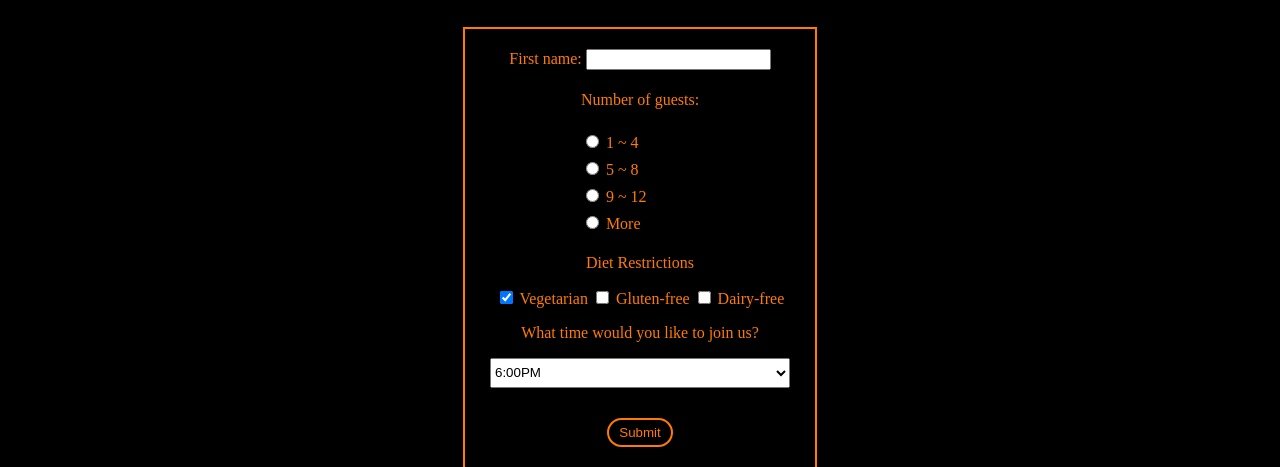
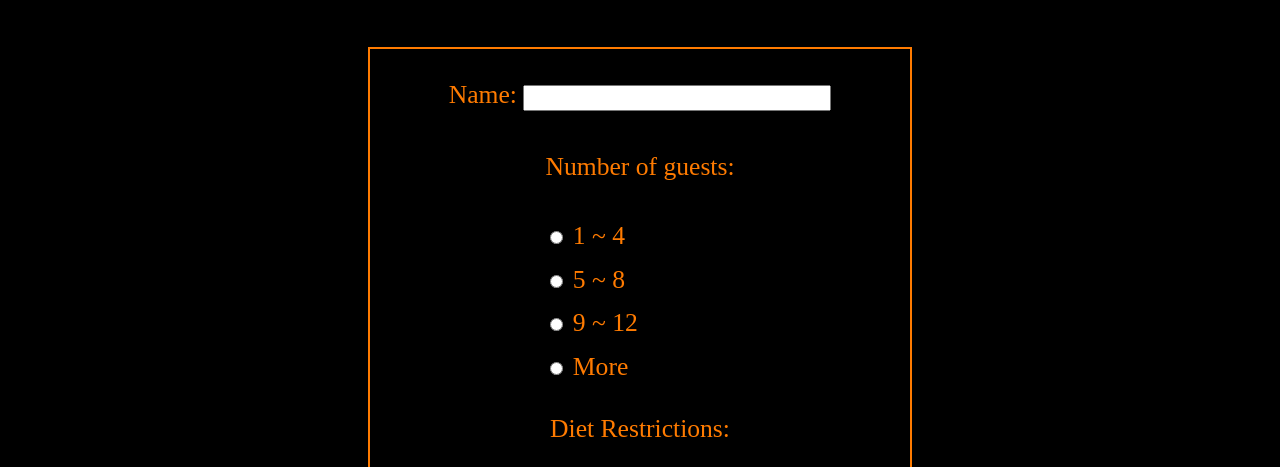
Before and after one commit to jason4431/Brochure-Project, a plain HTML site: page about.html in a window 1280 px wide. Shown: the part 497-964 px from the top of the page. Drawn offline with nearby package versions, Linux system fonts and the light colour scheme; files that its build step writes are made by us from their sources.

Commit message:
adjusted form reservation

```diff
--- a/about.html
+++ b/about.html
@@ -37,7 +37,7 @@
             <div class="about-form">
                 <div class="name">
                     <form name="myForm" action="/action_page.php" method="get">
-                        First name: <input type="text" name="fname">
+                        Name: <input type="text" name="fname">
                 </div>
                 <div class="about-radio">
                     <p>Number of guests:</p>
@@ -47,7 +47,7 @@
                         <input type="radio" name="occasion" value="other"> More <br>
                 </div><!--End of about-radio-->
                 <div class="about-checkbox">
-                    <p>Diet Restrictions</p>
+                    <p>Diet Restrictions:</p>
                     <input type="checkbox" checked="checked">
                     <label class="container">Vegetarian
                     <span class="checkmark"></span>
--- a/scss/_reservation.scss
+++ b/scss/_reservation.scss
@@ -1,17 +1,27 @@
 // Reservation Styles
 
+
 .about-form {
+    padding: 0 20px;
+    font-size: 1.2em;
     border: solid 2px $text-color;
     width: 350px;
-    margin: 30px auto 0;
+    margin: 50px auto 0;
     display: flex;
     flex-direction: column;
     align-items: center;
 }
 
 .name {
+    line-height: 2em;
     margin-top: 20px;
+    text-align: center;
     color: $text-color;
+}
+
+.name input {
+    width: 300px;
+    height: 20px;
 }
 
 input[value] {
@@ -50,5 +60,11 @@ input[radio] {
 .about-time select {
     width: 300px;
     height: 30px;
+}
 
+@media (min-width: 750px){
+    .about-form {
+        width: 500px;
+        font-size: 1.6em;
+    }
 }
```
